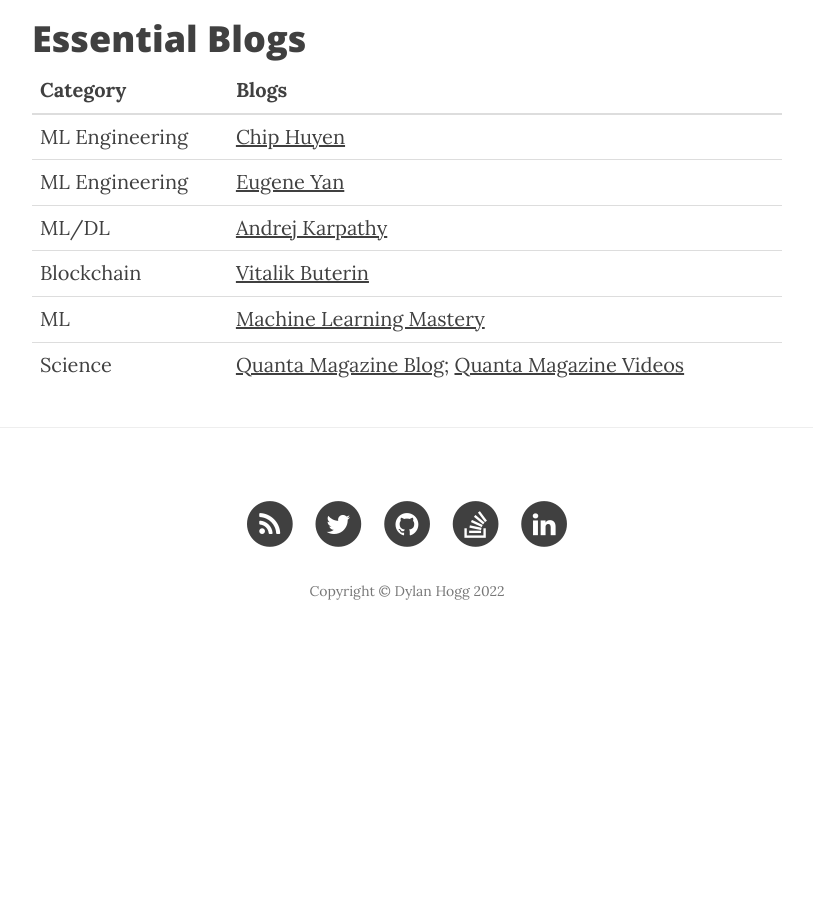
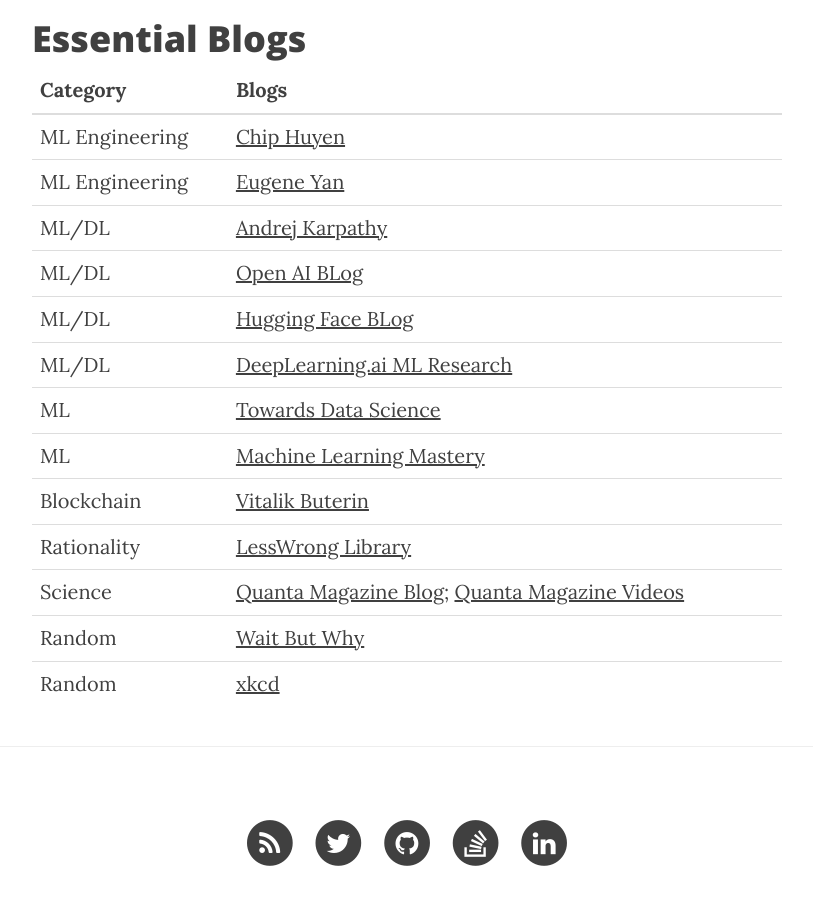
Before and after one commit to dylanhogg/dylanhogg.github.io, a Jekyll site: the page built from study.md, in a window 1280 px wide and 900 px high, scrolled down 6733 px. Shown: the whole window, without its empty margins (233-1046 px from the left). Built offline with Jekyll 4.4.1, drawn with Linux system fonts in a browser that asks for light colours; nearby versions of some CDN libraries; before the commit the page ends 7400 px from its top, so only the background shows below that.

Commit message:
Update blogs.

```diff
--- a/study.md
+++ b/study.md
@@ -140,6 +140,13 @@ header-img: "img/apps-bg.jpg"
 | ML Engineering | [Chip Huyen](https://huyenchip.com/blog/)                                                                                                                                     |
 | ML Engineering | [Eugene Yan](https://eugeneyan.com/writing/)                                                                                                                                  |
 | ML/DL          | [Andrej Karpathy](http://karpathy.github.io/)                                                                                                                                 |
+| ML/DL          | [Open AI BLog](https://openai.com/blog/)                                                                                                                                      |
+| ML/DL          | [Hugging Face BLog](https://huggingface.co/blog)                                                                                                                              |
+| ML/DL          | [DeepLearning.ai ML Research](https://read.deeplearning.ai/the-batch/tag/research/)                                                                                           |
+| ML             | [Towards Data Science](https://towardsdatascience.com/tagged/deep-dives)                                                                                                      |
+| ML             | [Machine Learning Mastery](https://machinelearningmastery.com/blog/)                                                                                                          |
 | Blockchain     | [Vitalik Buterin](https://vitalik.ca/)                                                                                                                                        |
-| ML             | [Machine Learning Mastery](https://machinelearningmastery.com/blog/)                                                                                                          |
+| Rationality    | [LessWrong Library](https://www.lesswrong.com/library)                                                                                                                        |
 | Science        | [Quanta Magazine Blog](https://www.quantamagazine.org/abstractions/); [Quanta Magazine Videos](https://www.youtube.com/c/QuantaScienceChannel/videos?view=0&sort=p&flow=grid) |
+| Random         | [Wait But Why](https://waitbutwhy.com/archive)                                                                                                                                |
+| Random         | [xkcd](https://xkcd.com/)                                                                                                                                                     |
```
